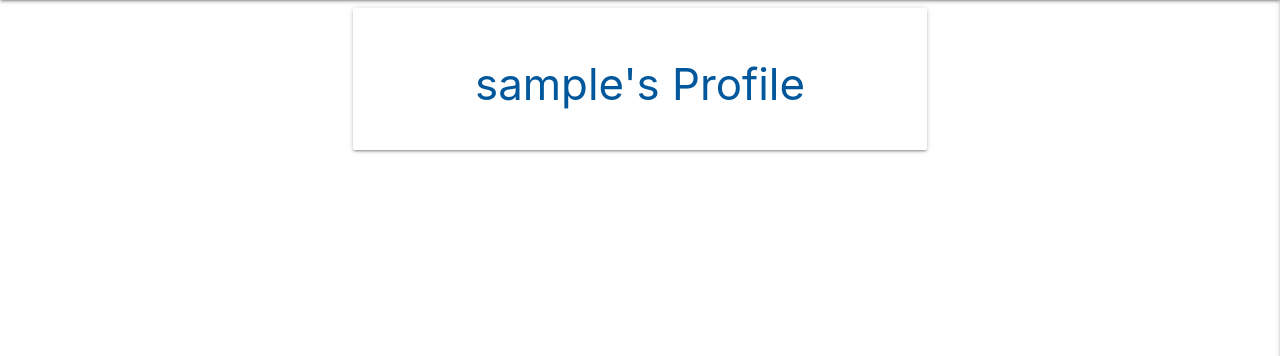
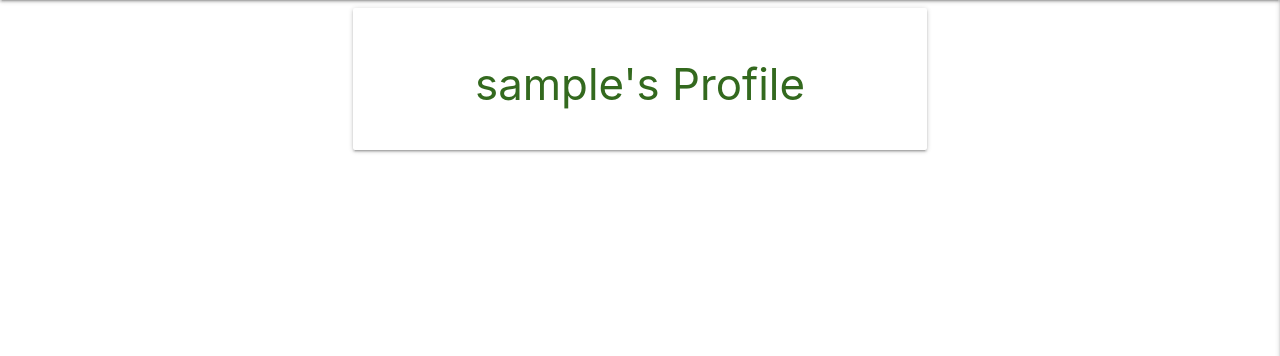
Before and after one commit to LogicAtom/flask-task-manager-project, a Flask app: page /profile/1 in a window 1280 px wide. Shown: the part 64-420 px from the top of the page. Run offline with Flask 2, Linux system fonts and the light colour scheme; the visitor is signed in with stand-in values (Sample User, id 1); a database or web service that is not in the repository returns one stand-in record (values such as "Sample title"); some libraries are stand-ins or nearby versions.

Commit message:
profile.html, h3 green

```diff
--- a/templates/profile.html
+++ b/templates/profile.html
@@ -4,7 +4,7 @@
 <div class="row">
     <div class="col s12 m8 offset-m2">
         <div class="card-panel">
-            <h3 class="center-align light-blue-text text-darken-4">
+            <h3 class="center-align light-green-text text-darken-4">
                 {{ username }}'s Profile
             </h3>
         </div>
```
